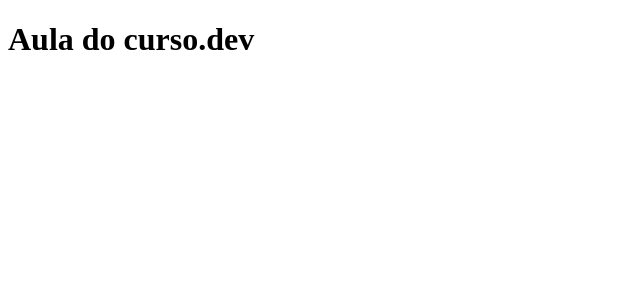
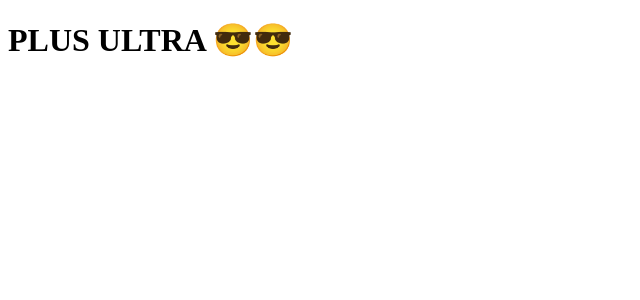
Before and after one commit to JuliusNeblina/clone-tabnews, a Next.js app: page / in a window 1280 px wide. Shown: the top 300 px of the page, without its empty margins (0-640 px from the left). Built offline with nearby package versions, Linux system fonts and the light colour scheme.

Commit message:
add `/api/v1/status` endpoint

```diff
--- /dev/null
+++ b/pages/api/v1/status/index.js
@@ -0,0 +1,5 @@
+function status(requeste, response) {
+  response.status(200).json({ chave: "São acima da média" });
+}
+
+export default status;
--- a/pages/index.js
+++ b/pages/index.js
@@ -1,5 +1,5 @@
 function Home() {
-  return <h1>Aula do curso.dev</h1>;
+  return <h1>PLUS ULTRA 😎😎</h1>;
 }
 
 export default Home;
```
Also changed, not shown: 1 other file (tests, documents, lock files or other folders).
